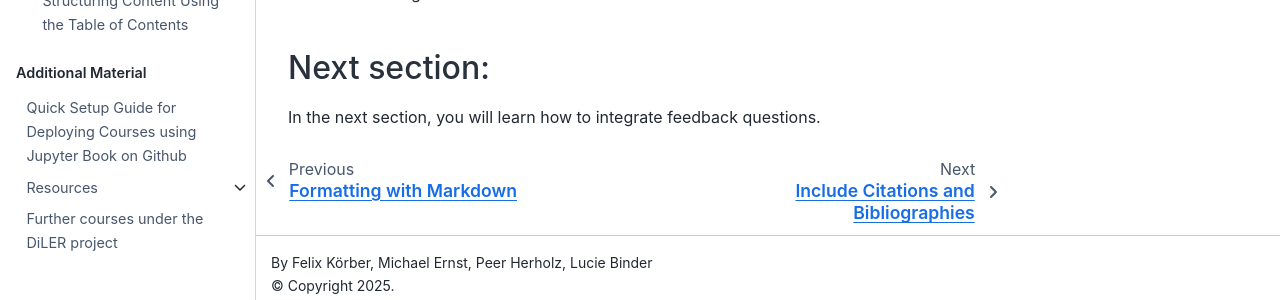
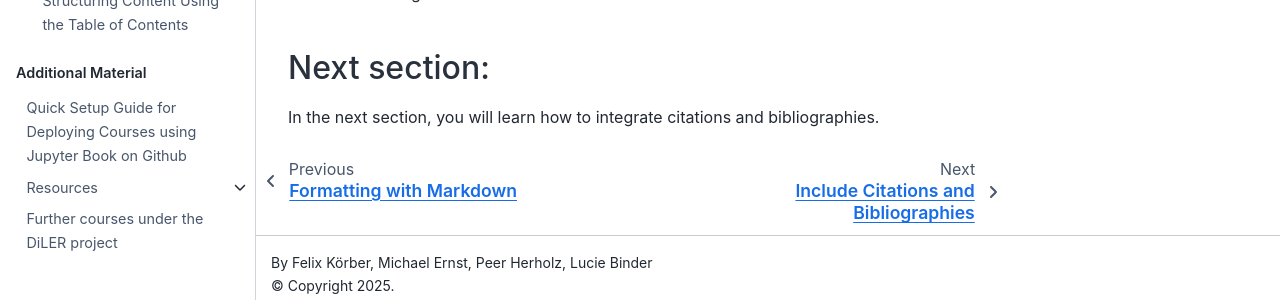
Before and after one commit to M-earnest/tutorial_jupyter_books, a Jupyter Book: the page built from content/3_create/media.md, in a window 1280 px wide and 900 px high, scrolled down 4861 px. Shown: the part 586-886 px from the top of the window. Built offline with Jupyter Book 1.0.4 settings and Sphinx 7.4.7 and the Sphinx Book theme 1.1.4, drawn with Linux system fonts in a browser that asks for light colours; pages that are not in the unit, such as notebooks, are missing from menus.

Commit message:
Update media.md

```diff
--- a/content/3_create/media.md
+++ b/content/3_create/media.md
@@ -129,4 +129,4 @@ ___
 There are plenty of other datatypes you can add! This section is only a short introduction to the embedding of media.
 
 ## Next section:
-In the next section, you will learn how to integrate feedback questions.
+In the next section, you will learn how to integrate citations and bibliographies.
```
